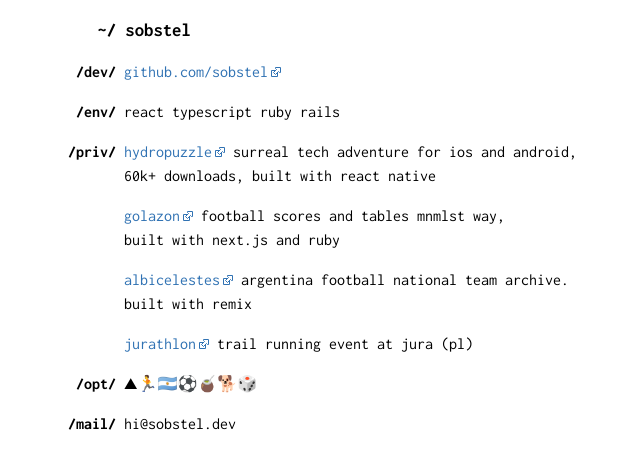
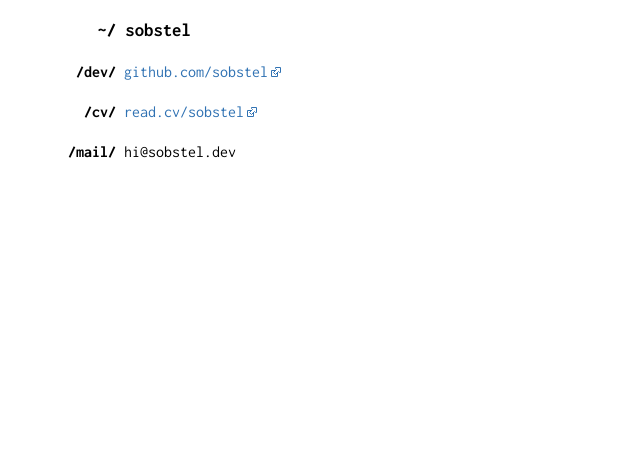
Before and after one commit to sobstel/sobstel.github.com, a Jekyll site: the page built from index.html, in a window 1280 px wide. Shown: the top 469 px of the page, without its empty margins (316-956 px from the left). Built offline with Jekyll 4.4.1, drawn with Linux system fonts in a browser that asks for light colours.

Commit message:
You can do anything, but not everything.

```diff
--- a/index.html
+++ b/index.html
@@ -16,11 +16,15 @@
     <dd>
       <a href="https://github.com/sobstel/" target="_blank">github.com/sobstel</a>
     </dd>
+    <dt>/cv/</dt>
+    <dd>
+      <a href="https://read.cv/sobstel" target="_blank">read.cv/sobstel</a>
+    </dd>
+    {% comment %}
     <dt>/env/</dt>
     <dd>
       react typescript ruby rails
     </dd>
-    {% comment %}
     <dt>/work/</dt>
     <dd>
       now: <a href="//www.home.saxo/" target="_blank">saxo</a>,
@@ -31,7 +35,6 @@
       <a href="//www.statsperform.com/opta-feeds/" target="_blank">opta&nbsp;data&nbsp;feeds</a>
       <a href="//www.soccerway.com/" target="_blank">soccerway</a>
     </dd>
-    {% endcomment %}
     <dt>/priv/</dt>
     <dd>
       <a href="/hydropuzzle/" target="_blank">hydropuzzle</a>
@@ -49,7 +52,6 @@
       <a href="https://www.jurathlon.pl/" target="_blank">jurathlon</a>
       trail running event at jura (pl)
     </dd>
-    {% comment %}
     <dt>/text/</dt>
     <dd>
       {% assign top_gists_num = 7 %}
@@ -60,11 +62,11 @@
         <a href="/gists/" title="gists">{{ site.data.gists.size | minus: top_gists_num }} gists more</a> and <a href="/blog/">blog archive</a>
       </small>
     </dd>
-    {% endcomment %}
     <dt>/opt/</dt>
     <dd>
       ⛰🏃🇦🇷⚽🧉🐕🎲
     </dd>
+    {% endcomment %}
     <dt>/mail/</dt>
     <dd>
       hi&#64;sobstel&#46;dev
```
